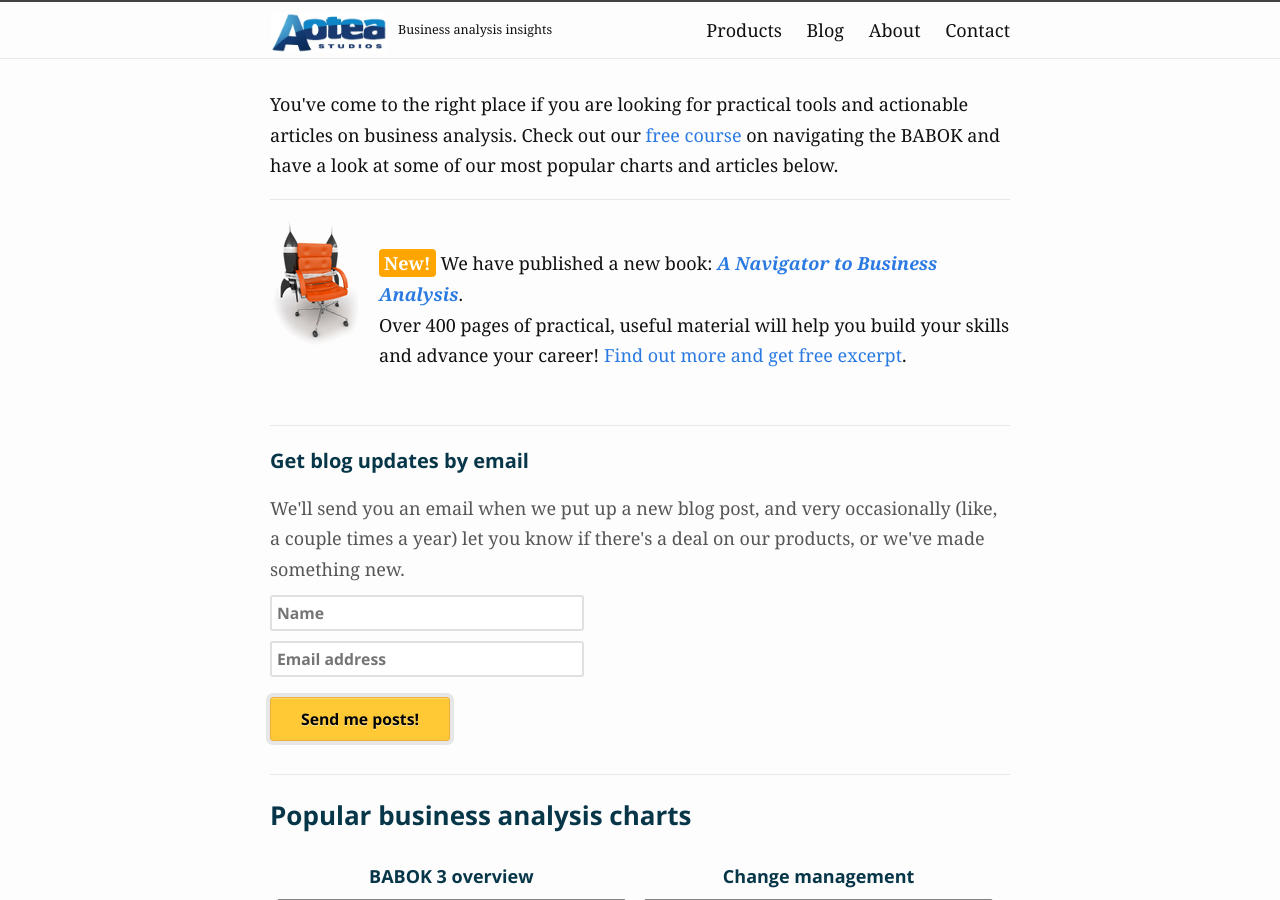
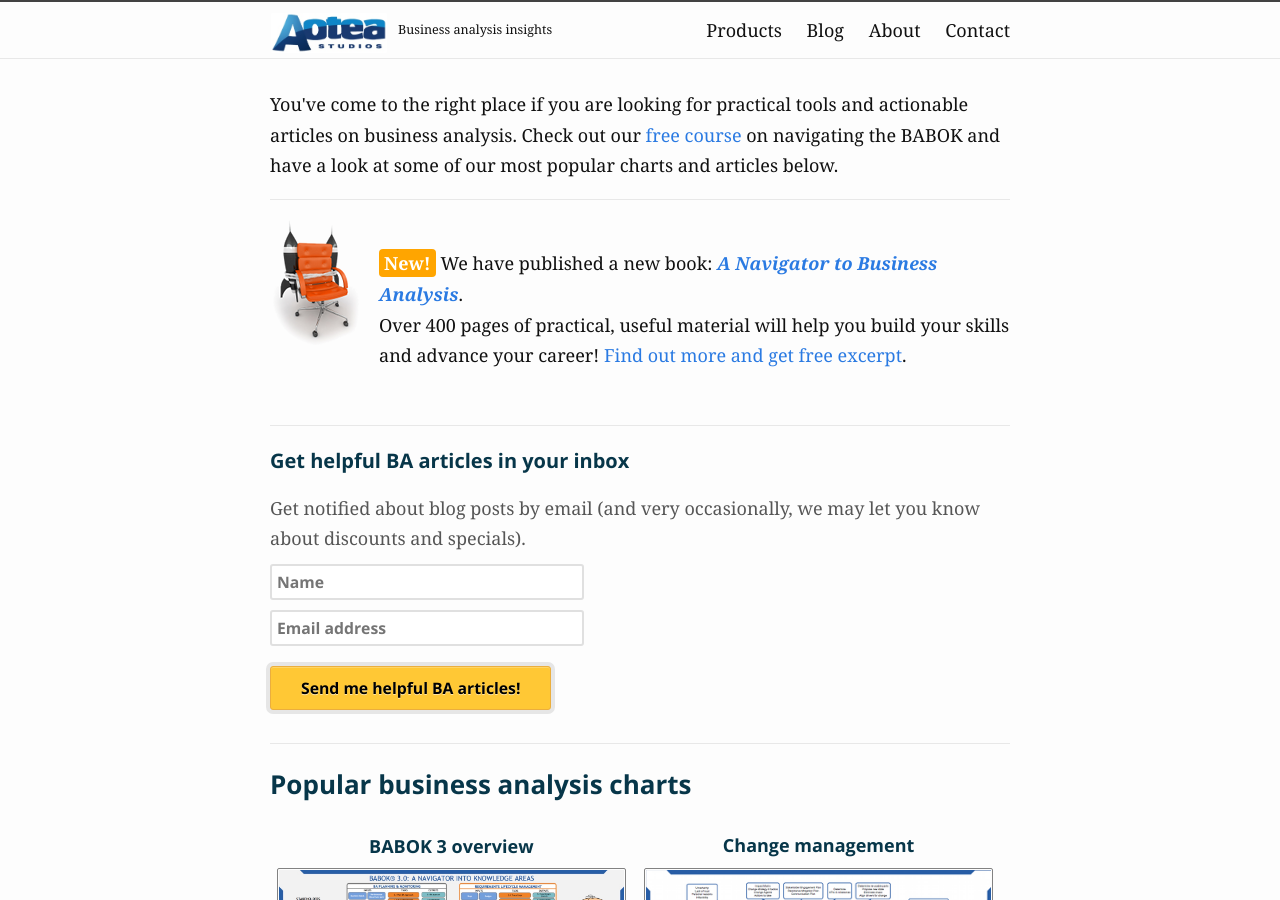
Before and after one commit to alexkorban/aoteastudios.com, a Jekyll site: the page built from index.html, in a window 1280 px wide and 900 px high. Built offline with Jekyll 4.4.1, drawn with Linux system fonts in a browser that asks for light colours; nearby versions of some CDN libraries; some web fonts are replaced.

Commit message:
Update signup form text

```diff
--- a/_includes/blurb.html
+++ b/_includes/blurb.html
@@ -8,8 +8,8 @@
   <hr/>
   <p style="margin-top: 1em; margin-bottom: 1em;">
     <form action="https://www.getdrip.com/forms/25382125/submissions" method="post" data-drip-embedded-form="25382125">
-      <h3 data-drip-attribute="headline">Get blog updates by email</h3>
-      <div data-drip-attribute="description" style="color: #565656; font-size: smallerr">We'll send you an email when we put up a new blog post, and very occasionally (like, a couple times a year) let you know if there's a deal on our products, or we've made something new.</div>
+      <h3 data-drip-attribute="headline">Get helpful BA articles in your inbox</h3>
+      <div data-drip-attribute="description" style="color: #565656; font-size: smallerr">Get notified about blog posts by email (and very occasionally, we may let you know about discounts and specials).</div>
         <div>
             <input type="text"  placeholder="Name" name="fields[name]" value="" class="dripInput" />
         </div>
@@ -17,7 +17,7 @@
             <input type="email" placeholder="Email address" name="fields[email]" value="" class="dripInput" />
         </div>
       <div>
-        <input type="submit" class="orange-button" name="submit" value="Send me posts!" data-drip-attribute="sign-up-button" />
+        <input type="submit" class="orange-button" name="submit" value="Send me helpful BA articles!" data-drip-attribute="sign-up-button" />
       </div>
     </form>
   </p>
```
